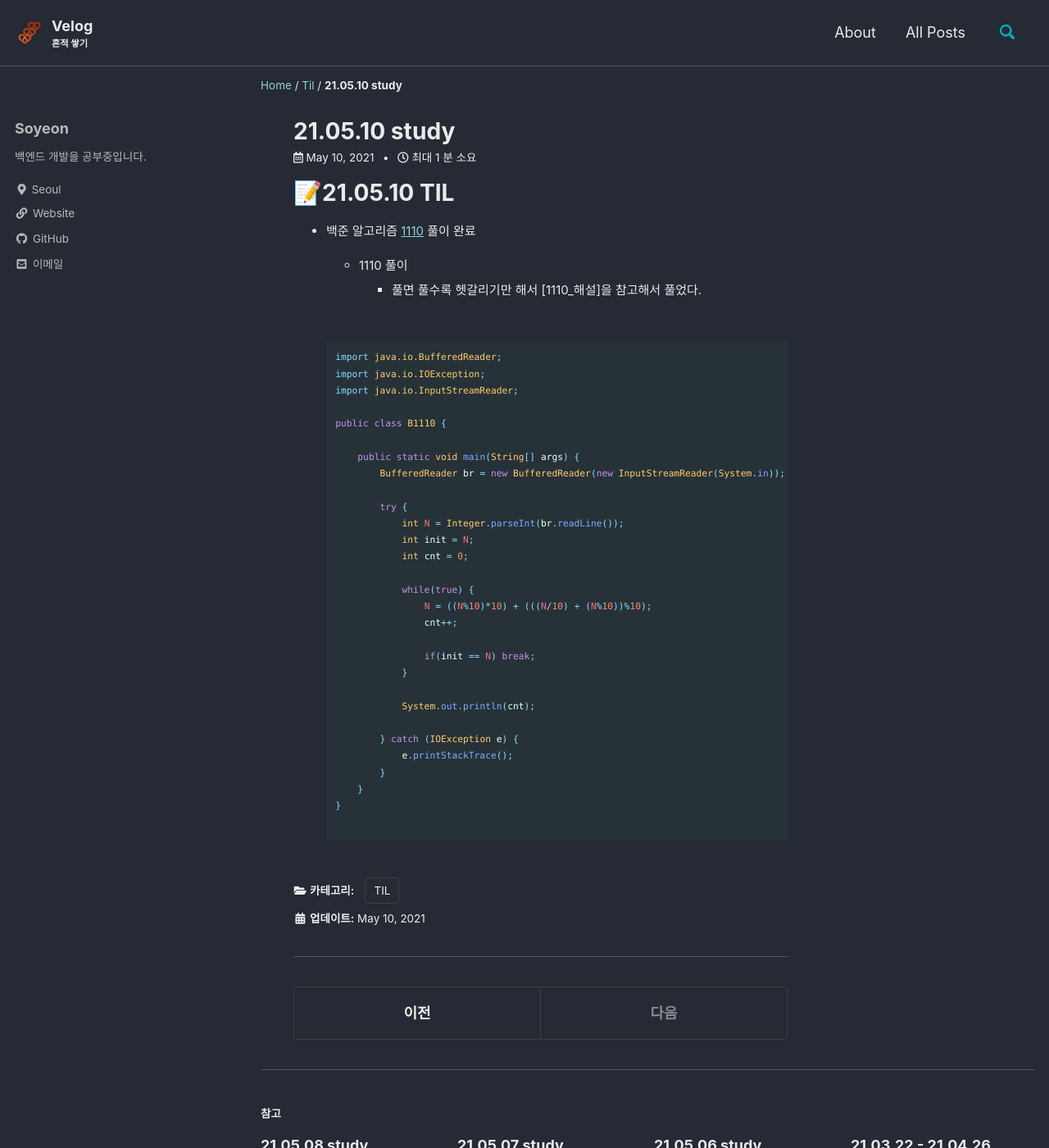
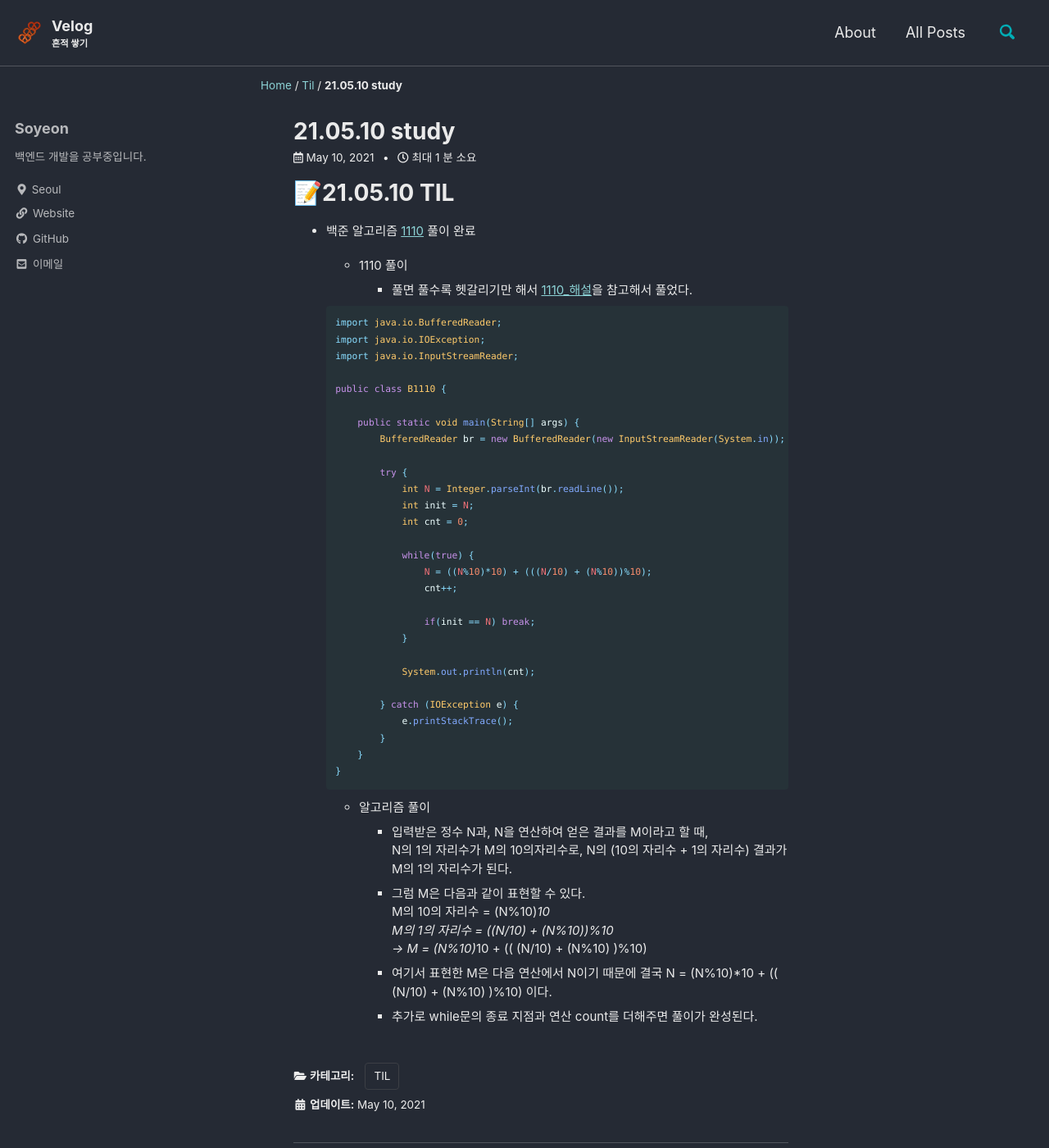
Before and after one commit to liv660/liv660.github.io, a Jekyll site: the page built from _posts/TIL/21.05.study/2021-05-10-210510.md, in a window 1280 px wide and 1400 px high. Shown: the whole window at 82% size. Built offline with Jekyll 4.4.1, drawn with Linux system fonts in a browser that asks for light colours; cached includes are drawn as plain includes.

Commit message:
Update 05.10 TIL

````diff
--- a/_posts/TIL/21.05.study/2021-05-10-210510.md
+++ b/_posts/TIL/21.05.study/2021-05-10-210510.md
@@ -11,8 +11,7 @@ categories:
 + 백준 알고리즘 [1110](https://www.acmicpc.net/problem/1110) 풀이 완료
 
   + 1110 풀이
-    + 풀면 풀수록 헷갈리기만 해서 [1110_해설]을 참고해서 풀었다.
-
+    + 풀면 풀수록 헷갈리기만 해서 [1110_해설](https://st-lab.tistory.com/42)을 참고해서 풀었다.
     <br/>
 
   ```java
@@ -44,5 +43,14 @@ categories:
           }
       }
   }
+  ```
 
-  ```
+    + 알고리즘 풀이<br />
+      + 입력받은 정수 N과, N을 연산하여 얻은 결과를 M이라고 할 때, <br/>
+        N의 1의 자리수가 M의 10의자리수로, N의 (10의 자리수 + 1의 자리수) 결과가 M의 1의 자리수가 된다.
+      + 그럼 M은 다음과 같이 표현할 수 있다.<br />
+        M의 10의 자리수 = (N%10)*10 <br />
+        M의 1의 자리수 = ((N/10) + (N%10))%10 <br />
+        → M = (N%10)*10 + (( (N/10) + (N%10) )%10)
+      + 여기서 표현한 M은 다음 연산에서 N이기 때문에 결국  N = (N%10)*10 + (( (N/10) + (N%10) )%10) 이다.
+      + 추가로 while문의 종료 지점과 연산 count를 더해주면 풀이가 완성된다.
````
